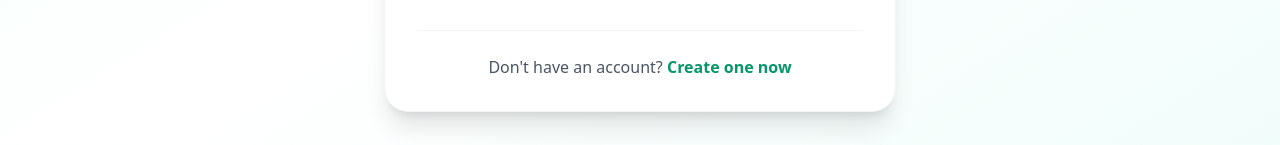
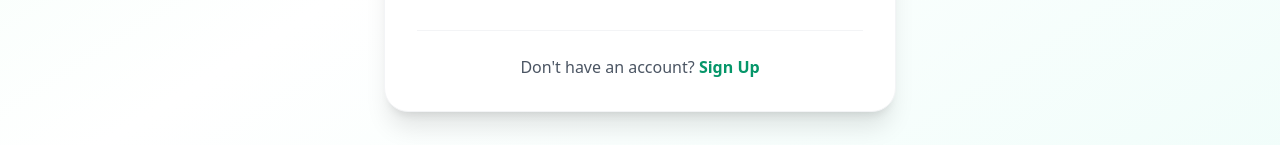
Before and after one commit to Wathsika/Smart-Farm-System-Deployed, a React (Vite) app in the folder frontend/: page /login in a window 1280 px wide. Shown: the part 592-737 px from the top of the page. Built offline with nearby package versions, Linux system fonts and the light colour scheme; no server answers.

Commit message:
login&signup changes

```diff
--- a/frontend/src/pages/Login.jsx
+++ b/frontend/src/pages/Login.jsx
@@ -227,8 +227,11 @@ export default function LoginPage() {
           <div className="mt-8 pt-6 border-t border-gray-100 text-center">
             <p className="text-gray-600">
               Don't have an account?{" "}
-              <button className="text-emerald-600 hover:text-emerald-700 font-semibold hover:underline">
-                Create one now
+              <button
+                className="text-emerald-600 hover:text-emerald-700 font-semibold hover:underline"
+                onClick={() => navigate("/signup")}
+              >
+                Sign Up
               </button>
             </p>
           </div>
--- a/frontend/src/pages/SignUp.jsx
+++ b/frontend/src/pages/SignUp.jsx
@@ -11,6 +11,8 @@ import {
   AlertCircle,
   Shield,
 } from "lucide-react";
+
+import { useNavigate } from "react-router-dom";
 
 export default function SignupPage() {
   const [form, setForm] = useState({
@@ -27,6 +29,7 @@ export default function SignupPage() {
   const [isLoading, setIsLoading] = useState(false);
   const [signupSuccess, setSignupSuccess] = useState(false);
   const [passwordStrength, setPasswordStrength] = useState(0);
+  const navigate = useNavigate();
 
   const calculatePasswordStrength = (password) => {
     let strength = 0;
@@ -446,8 +449,11 @@ export default function SignupPage() {
           <div className="mt-8 pt-6 border-t border-gray-100 text-center">
             <p className="text-gray-600">
               Already have an account?{" "}
-              <button className="text-emerald-600 hover:text-emerald-700 font-semibold hover:underline">
-                Sign in here
+              <button
+                className="text-emerald-600 hover:text-emerald-700 font-semibold hover:underline"
+                onClick={() => navigate("/login")}
+              >
+                Log In
               </button>
             </p>
           </div>
```
